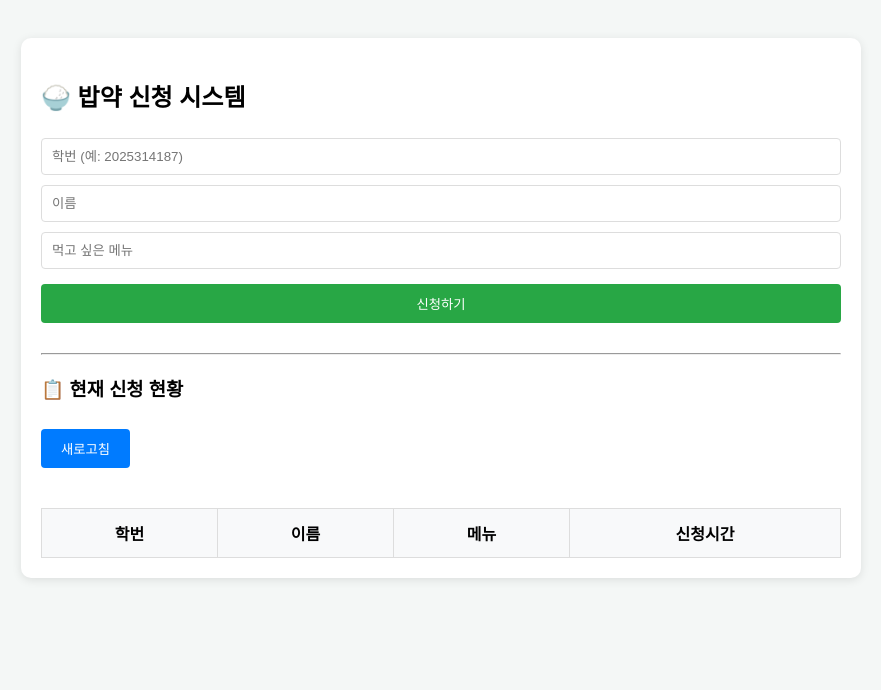
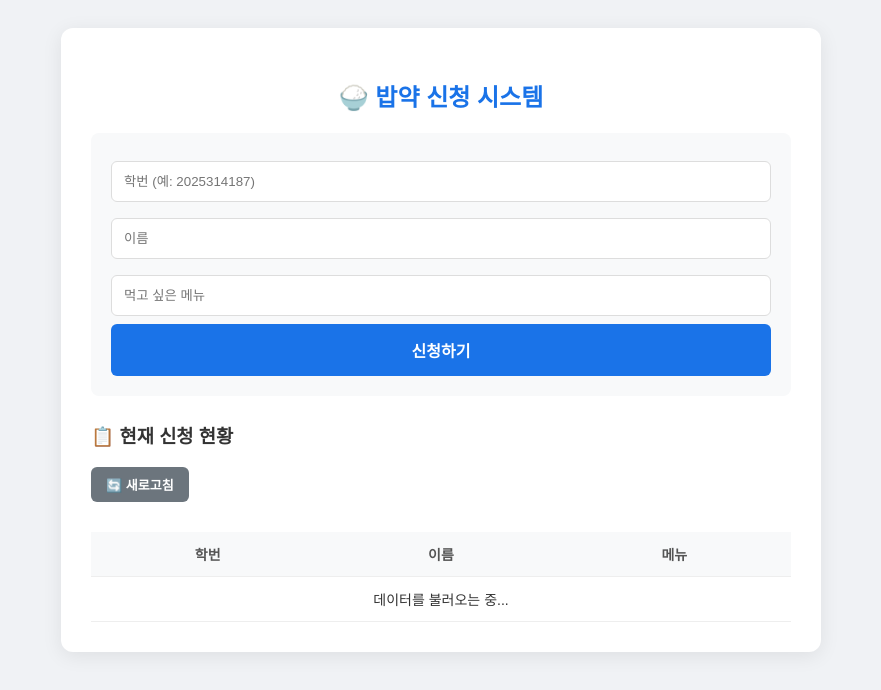
Before and after one commit to Choi-hw03/bobyak, a website: page index.html in a window 1280 px wide. Shown: the whole page, without its empty margins (199-1080 px from the left). Drawn offline with Linux system fonts and the light colour scheme; no server answers.

Commit message:
Update index.html

```diff
--- a/index.html
+++ b/index.html
@@ -2,108 +2,60 @@
 <html lang="ko">
 <head>
     <meta charset="UTF-8">
+    <meta name="viewport" content="width=device-width, initial-scale=1.0">
     <title>대학 밥약 시스템</title>
     <style>
-        body {
-            font-family: 'Malgun Gothic', sans-serif;
-            padding: 30px;
-            background-color: #f4f7f6;
-        }
-
-        .container {
-            max-width: 800px;
-            margin: auto;
-            background: white;
-            padding: 20px;
-            border-radius: 10px;
-            box-shadow: 0 2px 10px rgba(0,0,0,0.1);
-        }
-
-        input {
-            padding: 10px;
-            margin: 5px 0;
-            width: 100%;
-            box-sizing: border-box;
-            border: 1px solid #ddd;
-            border-radius: 4px;
-        }
-
-        button {
-            padding: 10px 20px;
-            background: #28a745;
-            color: white;
-            border: none;
-            border-radius: 4px;
-            cursor: pointer;
-            width: 100%;
-            margin-top: 10px;
-        }
-
-            button:hover {
-                background: #218838;
-            }
-
-        table {
-            width: 100%;
-            border-collapse: collapse;
-            margin-top: 30px;
-        }
-
-        th, td {
-            border: 1px solid #ddd;
-            padding: 12px;
-            text-align: center;
-        }
-
-        th {
-            background-color: #f8f9fa;
-            font-weight: bold;
-        }
-
-        tr:nth-child(even) {
-            background-color: #fafafa;
-        }
+        body { font-family: 'Pretendard', sans-serif; padding: 20px; background-color: #f0f2f5; color: #333; }
+        .container { max-width: 700px; margin: auto; background: white; padding: 30px; border-radius: 12px; box-shadow: 0 4px 20px rgba(0,0,0,0.08); }
+        h2 { text-align: center; color: #1a73e8; }
+        .form-group { margin-bottom: 25px; background: #f8f9fa; padding: 20px; border-radius: 8px; }
+        input { width: 100%; padding: 12px; margin: 8px 0; border: 1px solid #ddd; border-radius: 6px; box-sizing: border-box; }
+        button { width: 100%; padding: 14px; background: #1a73e8; color: white; border: none; border-radius: 6px; cursor: pointer; font-size: 16px; font-weight: bold; }
+        button:hover { background: #1557b0; }
+        table { width: 100%; border-collapse: collapse; margin-top: 20px; font-size: 14px; }
+        th, td { border-bottom: 1px solid #eee; padding: 12px; text-align: center; }
+        th { background-color: #f8f9fa; color: #555; }
+        .refresh-btn { background: #6c757d; width: auto; padding: 8px 15px; margin-bottom: 10px; font-size: 13px; }
     </style>
 </head>
 <body>
     <div class="container">
         <h2>🍚 밥약 신청 시스템</h2>
-        <div style="margin-bottom: 30px;">
+
+        <div class="form-group">
             <input type="text" id="studentId" placeholder="학번 (예: 2025314187)">
             <input type="text" id="name" placeholder="이름">
             <input type="text" id="menu" placeholder="먹고 싶은 메뉴">
             <button onclick="apply()">신청하기</button>
         </div>
 
-        <hr>
-
         <h3>📋 현재 신청 현황</h3>
-        <button onclick="fetchList()" style="background: #007bff; width: auto; margin-bottom: 10px;">새로고침</button>
+        <button class="refresh-btn" onclick="fetchList()">🔄 새로고침</button>
         <table>
             <thead>
                 <tr>
                     <th>학번</th>
                     <th>이름</th>
                     <th>메뉴</th>
-                    <th>신청시간</th>
                 </tr>
             </thead>
             <tbody id="list-body">
-                <!-- 데이터가 여기에 들어옵니다 -->
+                <tr><td colspan="3">데이터를 불러오는 중...</td></tr>
             </tbody>
         </table>
     </div>
 
     <script>
-        const API_URL = "http://localhost:3000/api";
+        // 현재 호스트 주소를 자동으로 감지 (Local이든 Render든 자동 대응)
+        const API_BASE = window.location.origin;
 
-        // 1. 신청 함수
         async function apply() {
             const studentId = document.getElementById('studentId').value;
             const name = document.getElementById('name').value;
             const menu = document.getElementById('menu').value;
 
-            const res = await fetch(`${API_URL}/apply`, {
+            try {
+                const res = await fetch(`${API_BASE}/api/apply`, {
                     method: 'POST',
                     headers: { 'Content-Type': 'application/json' },
                     body: JSON.stringify({ studentId, name, menu })
@@ -111,29 +63,39 @@
 
                 const data = await res.json();
                 alert(data.message);
-            if (res.ok) fetchList(); // 성공하면 목록 자동 갱신
+                if(res.ok) fetchList();
+            } catch (e) {
+                alert("서버 연결에 실패했습니다.");
+            }
         }
 
-        // 2. 전체 목록 가져오기 함수
         async function fetchList() {
-            const res = await fetch(`${API_URL}/list`);
+            try {
+                const res = await fetch(`${API_BASE}/api/list`);
                 const data = await res.json();
 
                 const tbody = document.getElementById('list-body');
-            tbody.innerHTML = ""; // 기존 목록 초기화
+                tbody.innerHTML = "";
+
+                if (data.length === 0) {
+                    tbody.innerHTML = "<tr><td colspan='3'>아직 신청자가 없습니다.</td></tr>";
+                    return;
+                }
 
                 data.forEach(item => {
                     const row = `<tr>
                         <td>${item.studentId}</td>
                         <td>${item.name}</td>
                         <td>${item.menu}</td>
-                        <td>${item.time}</td>
                     </tr>`;
                     tbody.innerHTML += row;
                 });
+            } catch (e) {
+                console.error("목록 로드 실패:", e);
+            }
         }
 
-        // 페이지 로드 시 목록 불러오기
+        // 페이지 접속 시 목록 자동 로드
         window.onload = fetchList;
     </script>
 </body>
```
Lines whose indentation alone changed are shown as unchanged.
